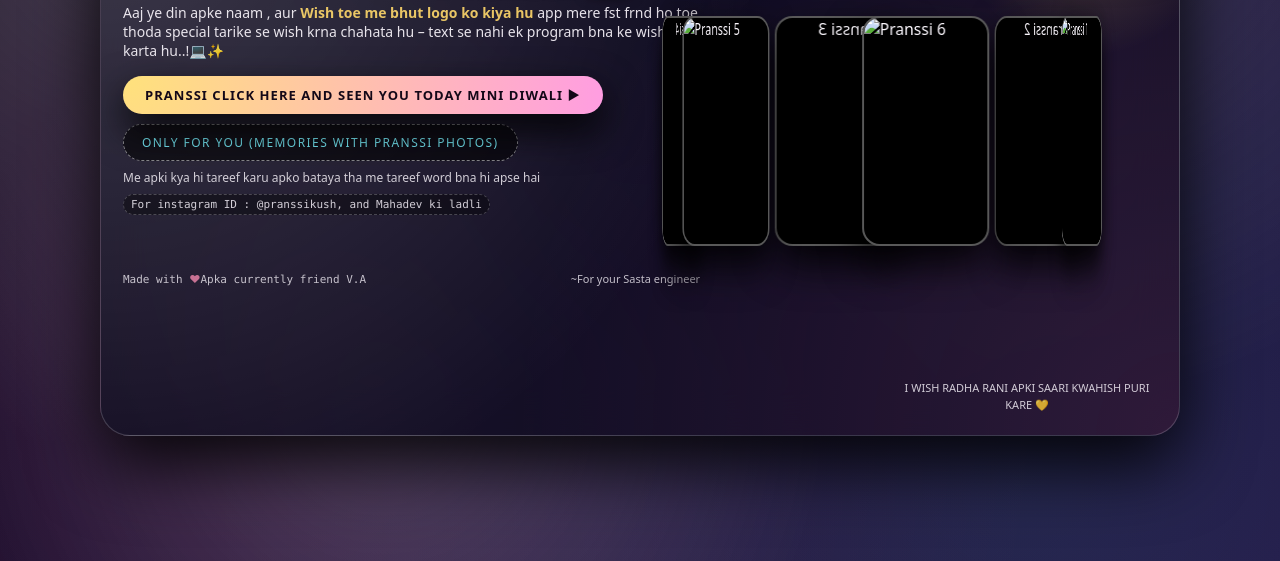
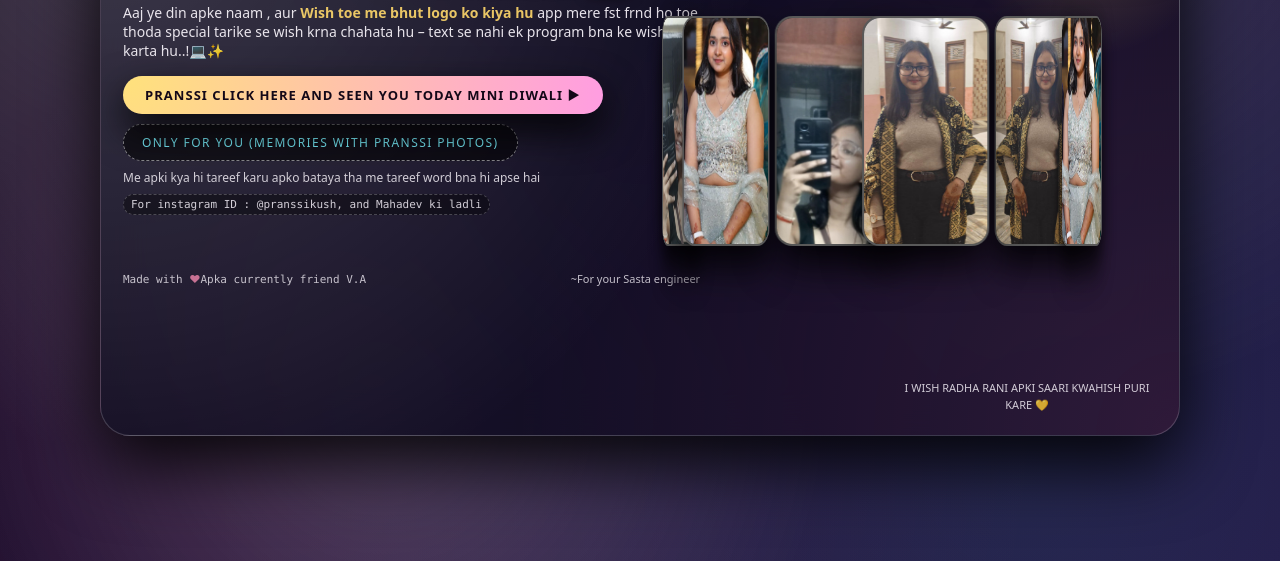
Before and after one commit to Amitkushwah100/birthaday, a plain HTML site: page index.html in a window 1280 px wide. Shown: the part 239-800 px from the top of the page. Drawn offline with Linux system fonts and the light colour scheme.

Commit message:
Update index.html

```diff
--- a/index.html
+++ b/index.html
@@ -643,12 +643,12 @@
                 <div class="right-3d-wrapper">
                     <div id="drag-container">
                         <div id="spin-container">
-                            <img src="pranssi1.jpg" alt="Pranssi 1" />
-                            <img src="pranssi2.jpg" alt="Pranssi 2" />
-                            <img src="pranssi3.jpg" alt="Pranssi 3" />
-                            <img src="pranssi4.jpg" alt="Pranssi 4" />
-                            <img src="pranssi1.jpg" alt="Pranssi 5" />
-                            <img src="pranssi2.jpg" alt="Pranssi 6" />
+                            <img src="pranssi/pranssi1.jpg" alt="Pranssi 1" />
+                            <img src="pranssi/pranssi2.jpg" alt="Pranssi 2" />
+                            <img src="pranssi/pranssi3.jpg" alt="Pranssi 3" />
+                            <img src="pranssi/pranssi4.jpg" alt="Pranssi 4" />
+                            <img src="pranssi/pranssi1.jpg" alt="Pranssi 5" />
+                            <img src="pranssi/pranssi2.jpg" alt="Pranssi 6" />
                         </div>
                         <div id="ground"></div>
                     </div>
```
